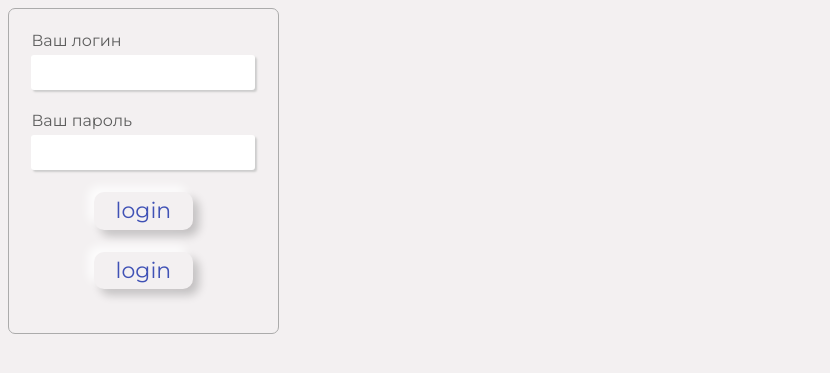
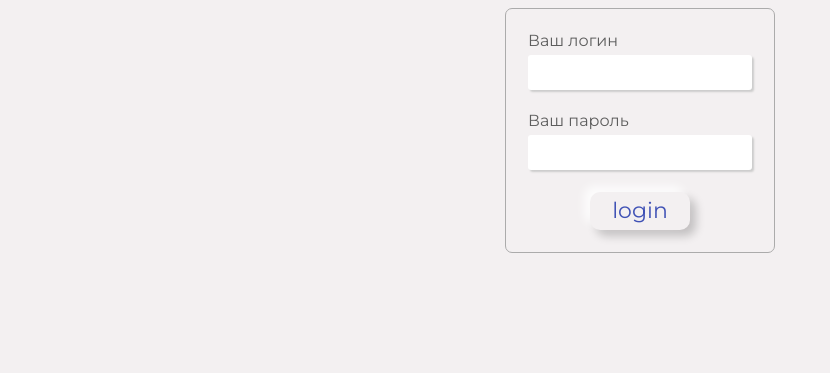
Before and after one commit to Sergisa/WebTrain, a PHP site: page / in a window 1280 px wide. Shown: the top 373 px of the page, without its empty margins (0-830 px from the left). Run offline with PHP 8.4, Linux system fonts and the light colour scheme.

Commit message:
Центровка

```diff
--- a/index.html
+++ b/index.html
@@ -8,14 +8,16 @@
 		</style>
     </head>
     <body>
+		<div class="main_wrapper">
 			<form action="">
 				<label for="login">Ваш логин</label>
 				<input type="text" name="" id="login" class="input_field">
 				<label for="password">Ваш пароль</label>
 				<input type="password" name="" id="password" class="input_field">
-			<input class="button button1" id="submitting_button" type="submit" value="login" />
 				<input class="button button1" id="submitting_stopped_button" type="submit" value="login" />
 			</form>
+		</div>
+
 		<script src="index.js"></script>
     </body>
 </html>
--- a/index.js
+++ b/index.js
@@ -1,6 +1,3 @@
-document.getElementById('simple_button').addEventListener('click', function(e){
-    console.log(e);
-});
 document.getElementById('submitting_stopped_button').onclick = function(e){
     console.log("simple clicking");
     return false;
--- a/style.css
+++ b/style.css
@@ -1,11 +1,12 @@
 /*@import url("https://fonts.googleapis.com/css?family=Montserrat&display=swap");*/
 @import url("https://fonts.googleapis.com/css2?family=Montserrat:ital,wght@0,100;0,200;0,300;0,400;0,500;0,600;0,700;0,800;0,900;1,100;1,200;1,300;1,400;1,500;1,600;1,700;1,800;1,900&display=swap");
 body {
-
   background: #f3f0f1;
   font-family: 'Montserrat', sans-serif;
 }
+.main_wrapper{
 
+}
 .input_field{
   font-family: 'Montserrat', sans-serif;
   border: none;
@@ -33,6 +34,7 @@ form{
   padding: 1.4rem;
   display: table;
   background: #f3f0f1;
+  margin: 0 auto;
 }
 form .button {
   padding: 0px 1em;
@@ -45,7 +47,7 @@ form .button {
   cursor: pointer;
   transition: all 0.1s ease-in-out;
   display: block;
-  margin: 1em auto;
+  margin: 1em auto auto;
   line-height: 1.7em;
   font-family: "Montserrat", sans-serif;
   font-size: 22px;
```
Lines whose indentation alone changed are shown as unchanged.
